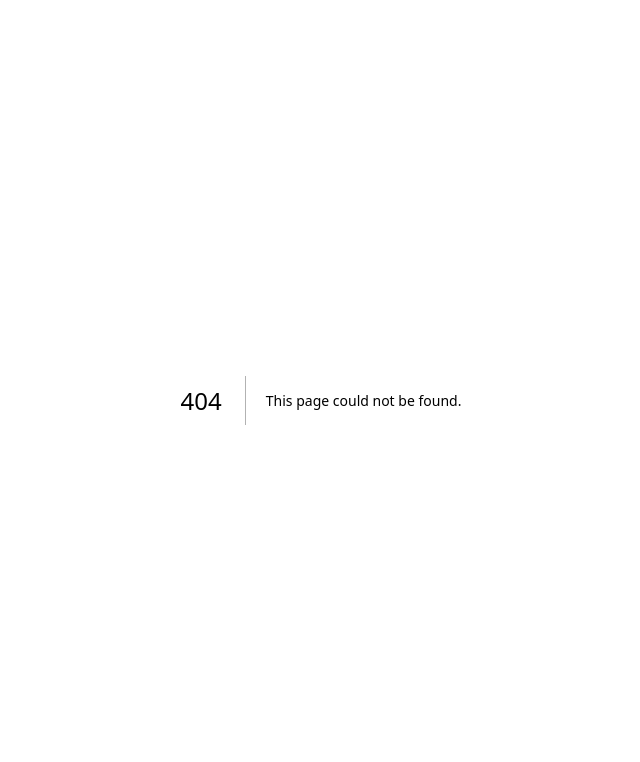
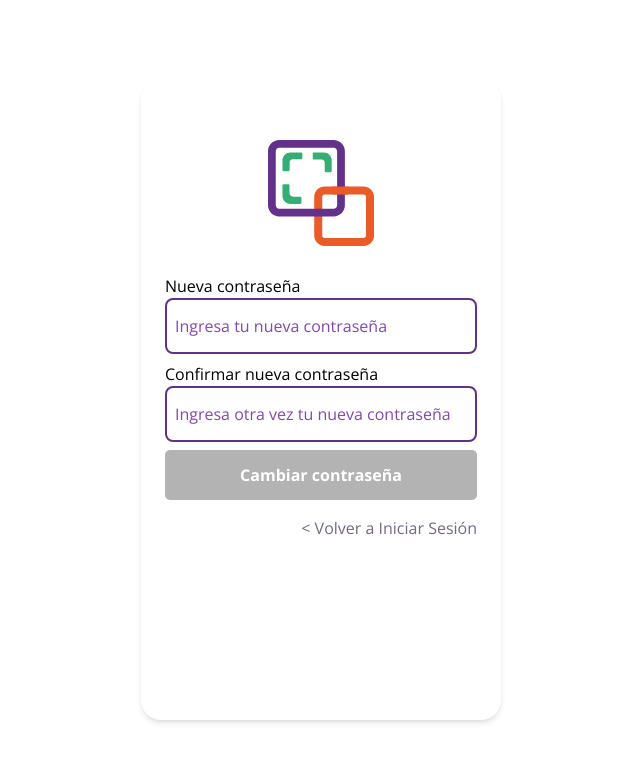
Before and after one commit to sync-ideas/project-frontend, a Next.js app: page /cambiar-contrasena in a window 1280 px wide. Before the commit this address had no page. Shown: the top 762 px of the page, without its empty margins (319-959 px from the left). Built offline with nearby package versions, Linux system fonts and the light colour scheme.

Commit message:
[FEAT] change password view layout

```diff
--- /dev/null
+++ b/src/app/cambiar-contrasena/page.tsx
@@ -0,0 +1,89 @@
+"use client";
+import React, { useState } from "react";
+import Image from "next/image";
+import logo from "../../../public/assets/images/icon.svg";
+import CustomInput from "../components/input";
+import Button from "../components/button";
+import LinkComponent from "../components/LinkComponent/LinkComponentCustom";
+
+interface GetPasswordProps {}
+
+const GetPassword: React.FC<GetPasswordProps> = (props) => {
+    const [password, setPassword] = useState("");
+    const [passwordConfirmation, setPasswordConfirmation] = useState("");
+    const [isButtonDisabled, setIsButtonDisabled] = useState(true);
+
+    const handlePasswordChange = (
+        event: React.ChangeEvent<HTMLInputElement>
+    ) => {
+        const { value } = event.target;
+        setPassword(value);
+        setIsButtonDisabled(
+            value === "" ||
+                passwordConfirmation === "" ||
+                value !== passwordConfirmation
+        );
+    };
+
+    const handlePasswordConfirmationChange = (
+        event: React.ChangeEvent<HTMLInputElement>
+    ) => {
+        const { value } = event.target;
+        setPasswordConfirmation(value);
+        setIsButtonDisabled(
+            value === "" || password === "" || value !== password
+        );
+    };
+
+    const handleSubmit = () => {
+        //TODO: Agregar código de envio de información a la bd
+    };
+
+    return (
+        <div className="h-screen sm:py-10 sm:flex sm:justify-center">
+            <div className="flex items-center flex-col pt-[60px] px-6 sm:min-w-[360px] sm:m-auto sm:border-0 sm:shadow-md sm:max-h-full sm:min-h-[640px] sm:rounded-[20px]">
+                <Image src={logo} width={106} height={106} alt="logo" />
+                <form action="" className="w-full my-2">
+                    <div className="pt-5 w-full">
+                        <CustomInput
+                            placeholder="Ingresa tu nueva contraseña"
+                            pass={false}
+                            type="text"
+                            label="Nueva contraseña"
+                            value={password}
+                            method={handlePasswordChange}
+                        />
+                    </div>
+                    <div className=" my-2 w-full">
+                        <CustomInput
+                            placeholder="Ingresa otra vez tu nueva contraseña"
+                            pass={false}
+                            type="text"
+                            label="Confirmar nueva contraseña"
+                            value={passwordConfirmation}
+                            method={handlePasswordConfirmationChange}
+                        />
+                    </div>
+                    <div className="w-full">
+                        <Button
+                            text="Cambiar contraseña"
+                            isCompleted={!isButtonDisabled}
+                            onClick={handleSubmit}
+                        />
+                    </div>
+                    <div className="w-full text-right mt-4">
+                        <LinkComponent
+                            link="/login"
+                            text="< Volver a Iniciar Sesión"
+                            decorationColor="green"
+                            textColor="purple-disabled"
+                            textColorHover="purple"
+                        />
+                    </div>
+                </form>
+            </div>
+        </div>
+    );
+};
+
+export default GetPassword;
```
